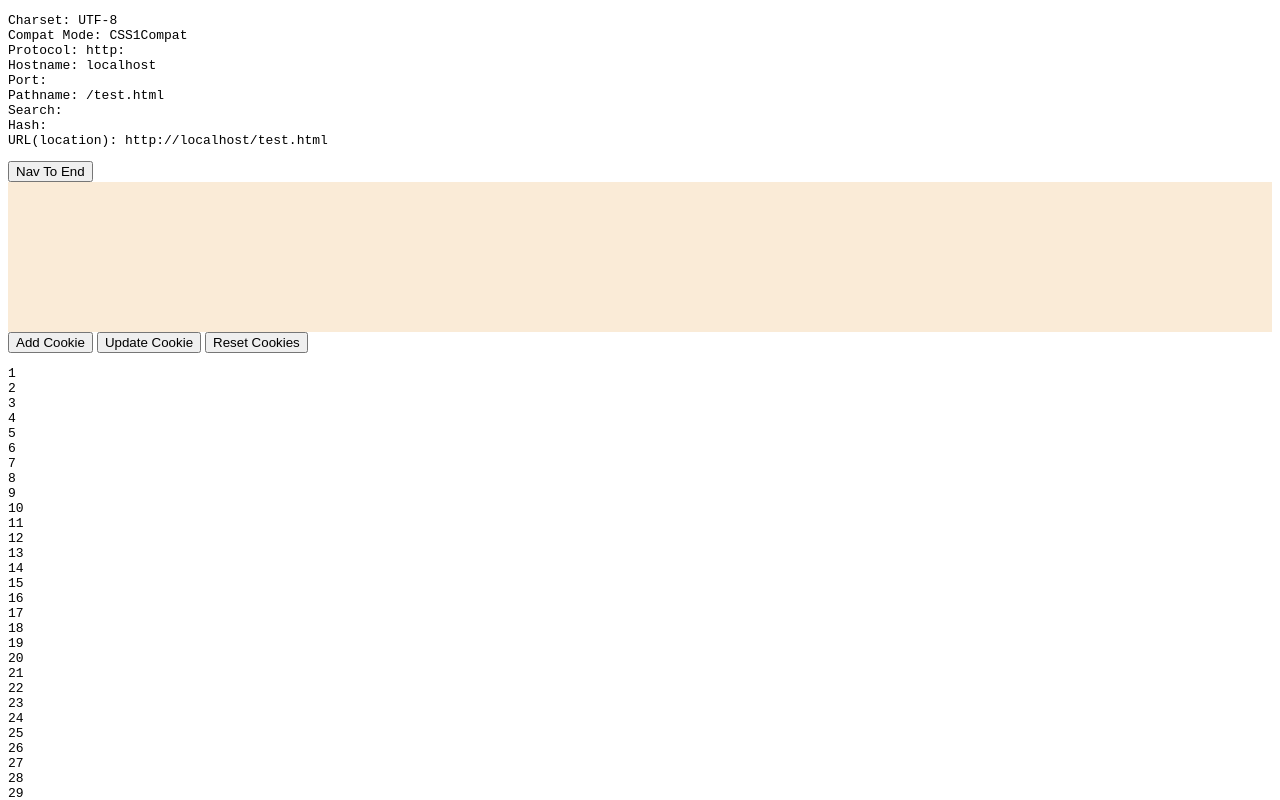
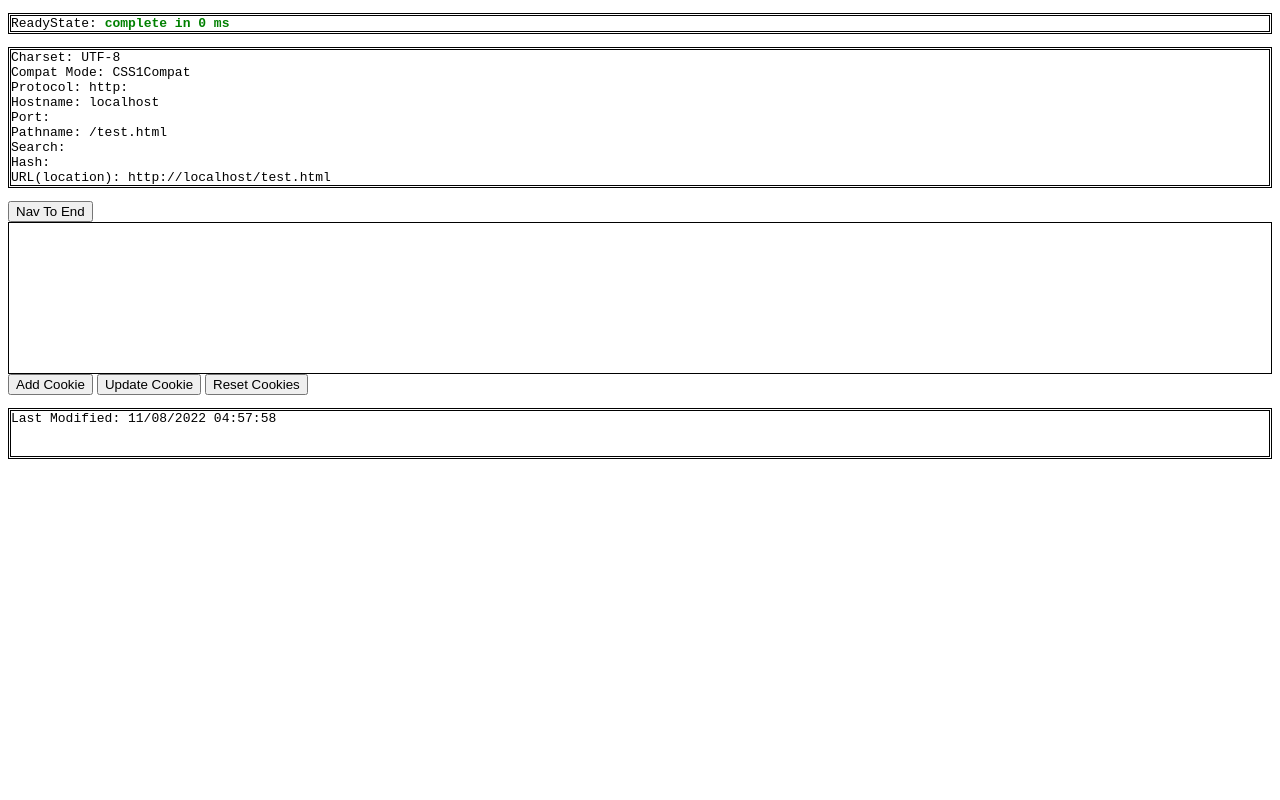
Before and after one commit to wmzspace/HTML, a plain HTML site: page test.html in a window 1280 px wide. Shown: the top 800 px of the page. Drawn offline with Linux system fonts and the light colour scheme.

Commit message:
modified

```diff
--- a/test.html
+++ b/test.html
@@ -1,30 +1,71 @@
 <!DOCTYPE html>
 <html lang="en">
-
 
 
 <head>
     <meta charset="utf-8">
     <meta name="viewport" content="width=device-width">
     <title>Test</title>
-    <style>
-        *{
-            scroll-behavior: smooth;
-        }
-    </style>
     <script>
-
+        var start = new Date();
         function println(content) {
             document.writeln(content);
         }
+        function sleep(time) {
+            for (let sleep_start = Date.now(); Date.now() - sleep_start < time;);
+        }
 
     </script>
+    <style>
+/*
+        pre:has(>script){
+            border:medium double black;
+        } */
+
+        * {
+            scroll-behavior: smooth;
+            /* overflow-wrap: break-word; */
+        }
+
+        #cookiedata {
+            min-height: 150px;
+            /* background-color: antiquewhite; */
+            border: thin solid black;
+        }
+
+        #readyState{
+            color:red;
+        }
+    </style>
 
 </head>
 
 <body>
     <header>
+        <pre>ReadyState: <b id="readyState">loading...</b></pre>
+        <script>
+            var readyState = document.getElementById("readyState");
+            document.onreadystatechange = function () {
+                if(document.readyState=="interactive"){
+                    let elePre= document.querySelectorAll("pre");
+                    for(let i=0;i<elePre.length;i++)
+                        if(elePre[i].innerText)
+                            elePre[i].style.border="medium double black";
+                }
+                if(document.readyState=="complete") {
+                        readyState.style.color = "green";
+                        var now = new Date();
+                        var dif = now - start;
+                        if (dif >= 100)
+                            readyState.innerHTML = document.readyState + " in " + dif / 1000 + " seconds";
+                        else
+                            readyState.innerHTML = document.readyState + " in " + dif + " ms";
+                }
+                // sleep(1000);
+            }
+        </script>
         <pre><script defer id="child">
+            // println("Process: "+document.readyState);
             println("Charset: " + document.charset);
             println("Compat Mode: " + document.compatMode);
             println("Protocol: " + document.location.protocol);
@@ -34,6 +75,7 @@
             println("Search: " + document.location.search);
             println("Hash: " + document.location.hash);
             println("URL(location): " + document.location);
+
         </script></pre>
         <!-- <script delay>
             var child = document.getElementById('child');//  获取子元素
@@ -47,7 +89,7 @@
 
     <main>
         <button id="toEnd" type="button">Nav To End</button>
-        <div style="min-height: 150px;background-color: antiquewhite;" id="cookiedata"></div>
+        <div id="cookiedata"></div>
         <button id="write" type="button">Add Cookie</button>
         <button id="update" type="button">Update Cookie</button>
         <button id="reset" type="button">Reset Cookies</button>
@@ -63,18 +105,22 @@
             }
 
             function createCookie() {
-                var times=prompt("Input add how many cookies:");
-                if(!times)return;
-                for(let i=0;i<times;i++){
+                var times = prompt("Input add how many cookies:");
+                if (!times) return;
+                for (let i = 0; i < times; i++) {
                     cookieCount++;
-                    document.cookie = "Cookie_" + cookieCount + "=Value_" + cookieCount + ";max-age=2";
+                    document.cookie = "Cookie_" + cookieCount + "=Value_" + cookieCount;//+ ";max-age=2";
                     readCookies();
                 }
-                document.location.hash="cookiedata";
+                document.location.hash = "cookiedata";
             }
 
             function updateCookie() {
-                // document.cookie="Cookie_" + cookieCount+ "=Updated_" + cookieCount;
+                let num = prompt("Change which cookie (Number):");
+                if (!num) return;
+                let value = prompt("Input value:");
+                if (!value) return;
+                document.cookie = "Cookie_" + num + "=" + value;
                 readCookies();
             }
 
@@ -84,7 +130,7 @@
                     for (var i = keys.length; i--;)
                         document.cookie = keys[i] + '=0;expires=' + new Date(0).toUTCString()
                 }
-                cookieCount=0;
+                cookieCount = 0;
                 readCookies();
             }
 
@@ -95,24 +141,6 @@
                 document.location.hash = "end";
                 // How to reload onhashchange?
             }
-
-
-
-
-            // var pre = document.createElement("pre");
-            // var js = document.getElementsByTagName("script");
-            // try {
-            //     for (let i = 0; i < js.length; i++) {
-            //         println(js[i].parentElement.tagName.toLocaleLowerCase());
-            //     }
-            //     println("\nFinish!");
-            // } catch (e) {
-            //     println(e);
-            // }
-            for (let i = 1; i <= 100; i++) {
-                println(i);
-            }
-
         </script></pre>
 
     </main>
```
